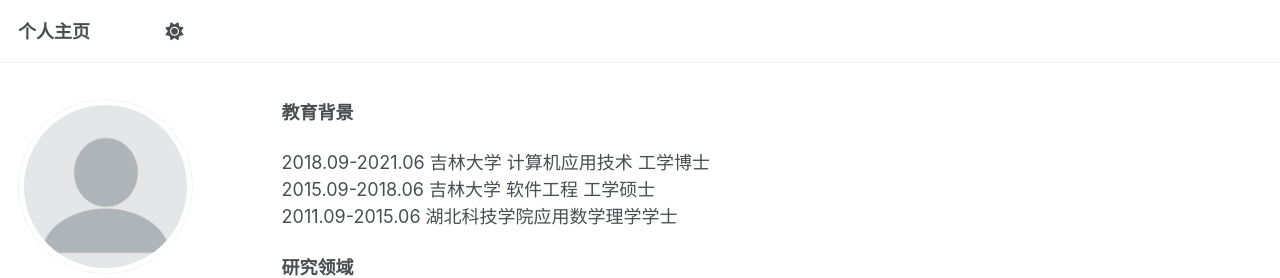
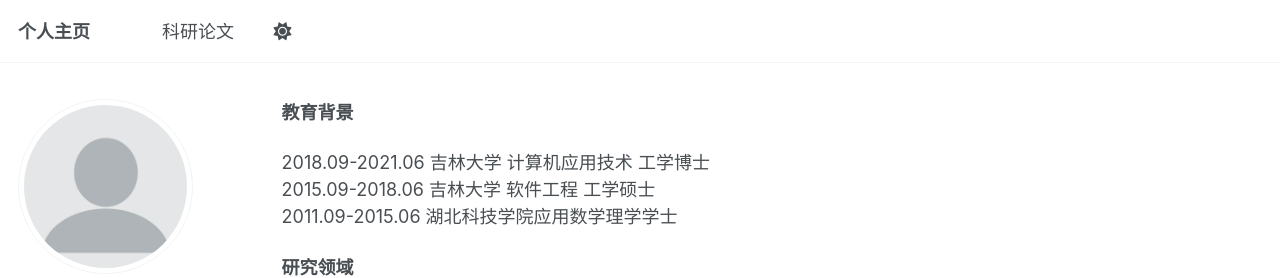
Before and after one commit to abcair/ys, a Jekyll site: the page built from _pages/about.md, in a window 1280 px wide. Shown: the top 278 px of the page. Built offline with Jekyll 4.4.1, drawn with Linux system fonts in a browser that asks for light colours; some web fonts are replaced.

Commit message:
Update navigation.yml

```diff
--- a/_data/navigation.yml
+++ b/_data/navigation.yml
@@ -8,6 +8,10 @@
 #      Markdown formatted page while the second is generated using JSON.
 
 main:
+  - title: "科研论文"
+    url: /paper/
+
+
   #- title: "科研论文"
   #  url: /publications/
 
```
